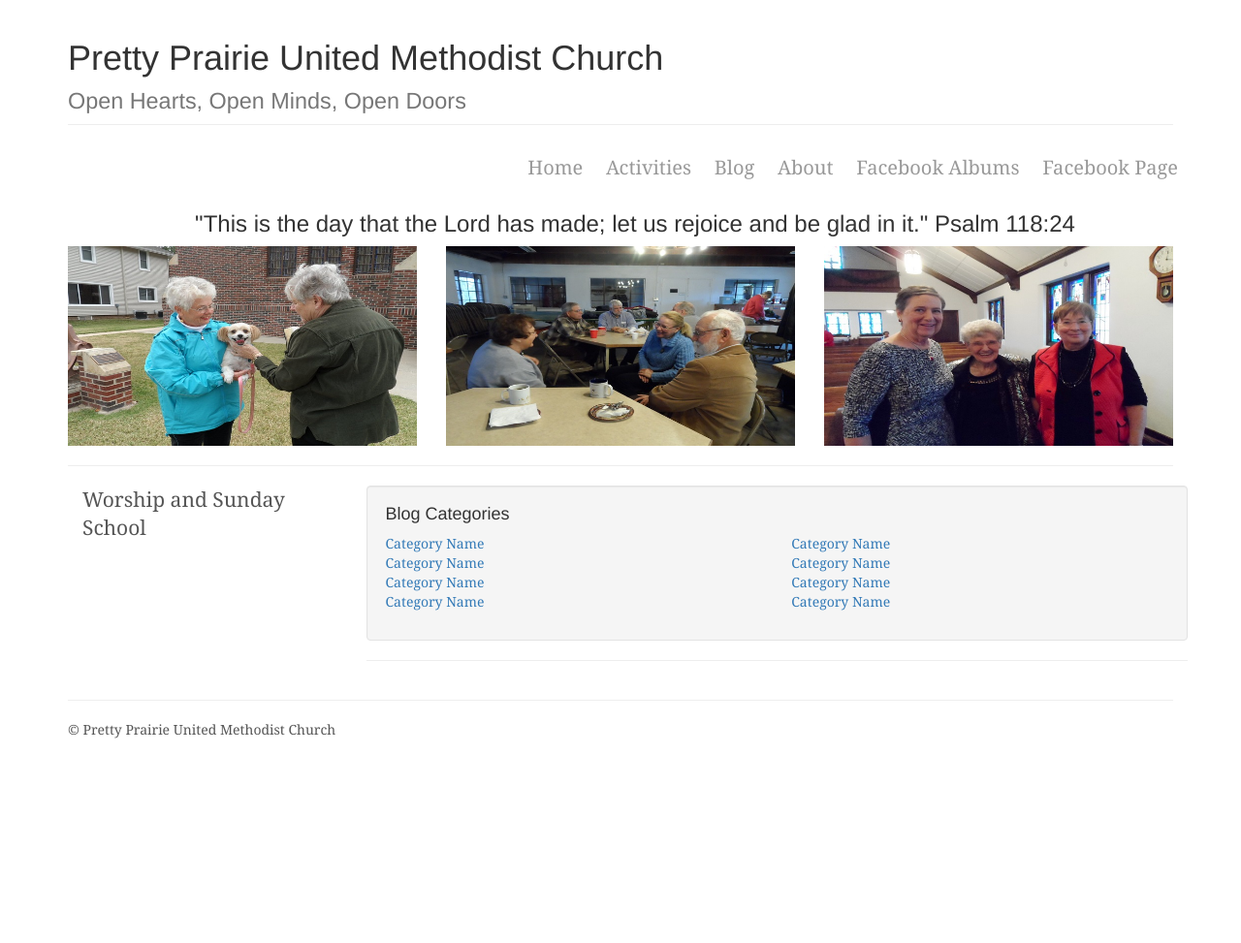
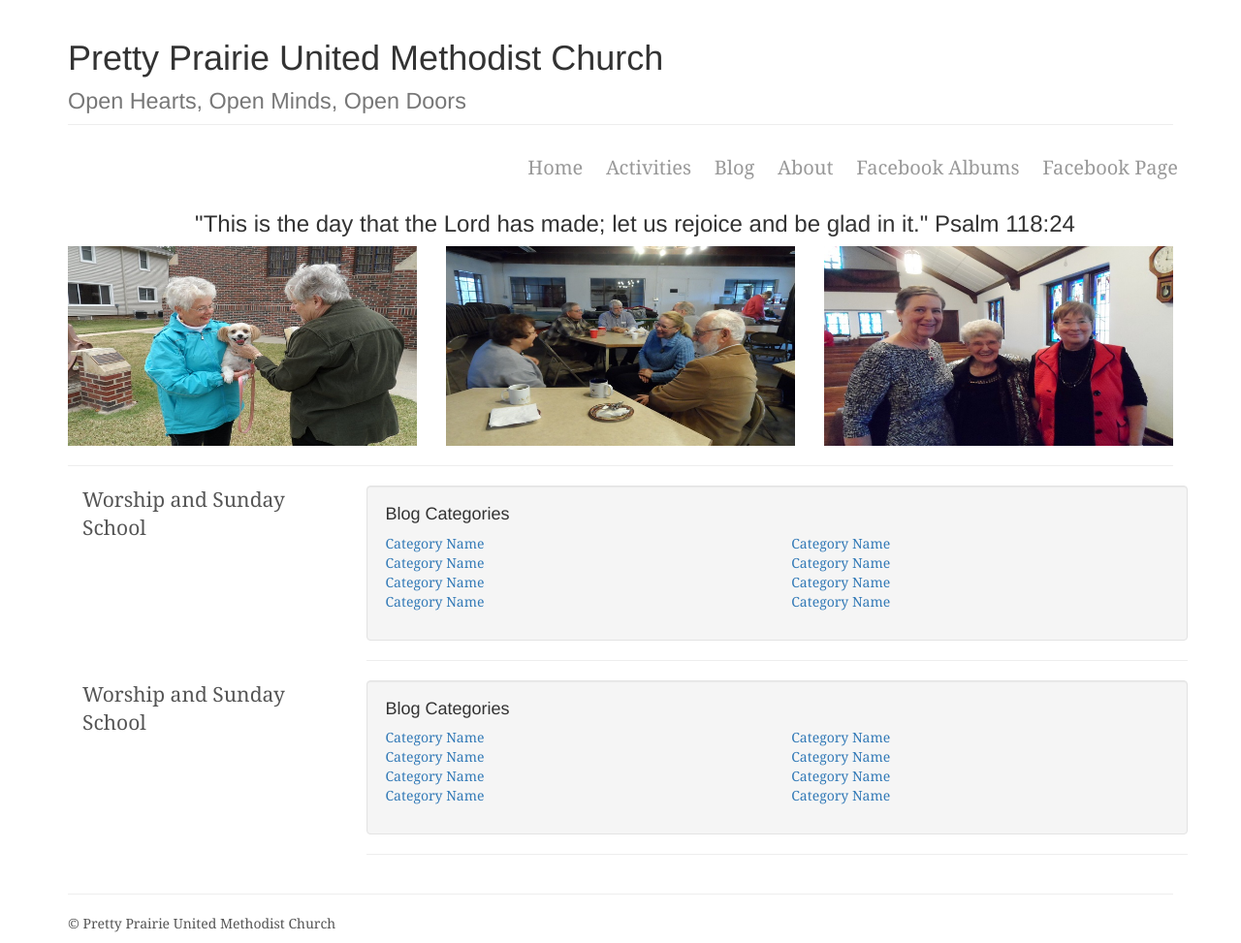
Before and after one commit to KatherineMichel/self-hosted-church-website-jekyll, a Jekyll site: the page built from activities.html, in a window 1280 px wide. Shown: the whole page at 97% size. Built offline with Jekyll 4.4.1, drawn with Linux system fonts in a browser that asks for light colours; nearby versions of some CDN libraries; library files that are not in the unit come from our copies; before the commit the page ends 900 px from its top, so only the background shows below that.

Commit message:
Update activities.html

```diff
--- a/activities.html
+++ b/activities.html
@@ -43,6 +43,7 @@ layout: default
                 <!-- Blog Categories Well -->
                 <div class="well">
                     <h4>Blog Categories</h4>
+
                     <div class="row">
                         <div class="col-lg-6">
                             <ul class="list-unstyled">
@@ -72,6 +73,7 @@ layout: default
                         <!-- /.col-lg-6 -->
                     </div>
                     <!-- /.row -->
+
                 </div>
 
                     <hr>
@@ -80,5 +82,60 @@ layout: default
 
         </div>
 
+
+
+
+       <div class="row">
+
+            <div class="col-md-3">
+                <p class="lead">Worship and Sunday School</p>
+            </div>
+
+            <div class="col-md-9">
+
+                <!-- Blog Categories Well -->
+                <div class="well">
+                    <h4>Blog Categories</h4>
+
+                    <div class="row">
+                        <div class="col-lg-6">
+                            <ul class="list-unstyled">
+                                <li><a href="#">Category Name</a>
+                                </li>
+                                <li><a href="#">Category Name</a>
+                                </li>
+                                <li><a href="#">Category Name</a>
+                                </li>
+                                <li><a href="#">Category Name</a>
+                                </li>
+                            </ul>
+                        </div>
+                        <!-- /.col-lg-6 -->
+                        <div class="col-lg-6">
+                            <ul class="list-unstyled">
+                                <li><a href="#">Category Name</a>
+                                </li>
+                                <li><a href="#">Category Name</a>
+                                </li>
+                                <li><a href="#">Category Name</a>
+                                </li>
+                                <li><a href="#">Category Name</a>
+                                </li>
+                            </ul>
+                        </div>
+                        <!-- /.col-lg-6 -->
+                    </div>
+                    <!-- /.row -->
+
+                </div>
+
+                    <hr>
+
+            </div>
+
+        </div>
+
+
+
     </div>
     <!-- /.container -->
```
